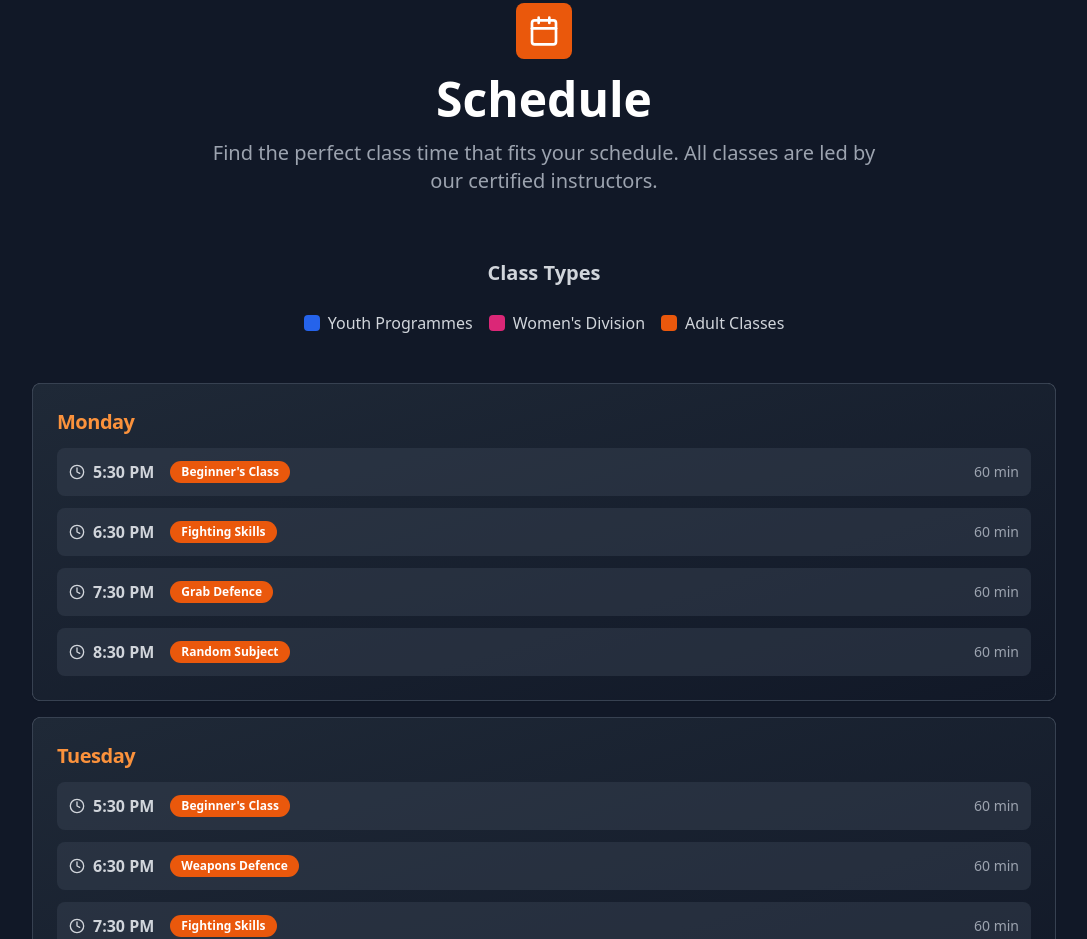
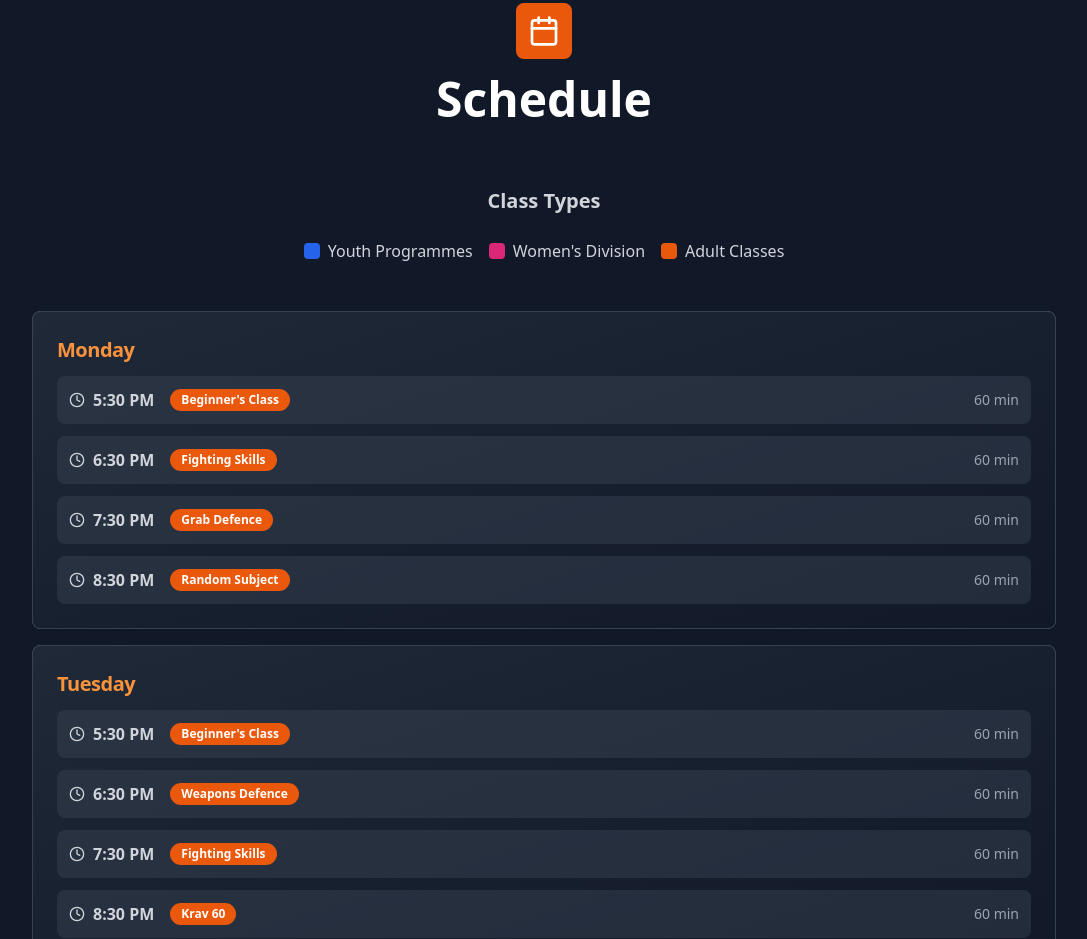
Before and after one commit to ecent/kravist-website-main, a React (Vite) app: page / in a window 1280 px wide. Shown: the part 2980-3919 px from the top of the page, without its empty margins (96-1183 px from the left). Built offline with nearby package versions, Linux system fonts and the light colour scheme.

Commit message:
Remove redundant schedule text
Removed the "Find the perfect class" text from the Schedule section as it was redundant.

```diff
--- a/src/components/Schedule.tsx
+++ b/src/components/Schedule.tsx
@@ -86,9 +86,6 @@ const Schedule = () => {
             </div>
           </div>
           <h2 className="text-4xl md:text-5xl font-bold mb-4">Schedule</h2>
-          <p className="text-xl text-gray-400 max-w-2xl mx-auto">
-            Find the perfect class time that fits your schedule. All classes are led by our certified instructors.
-          </p>
         </div>
 
         {/* Class Legend */}
```
